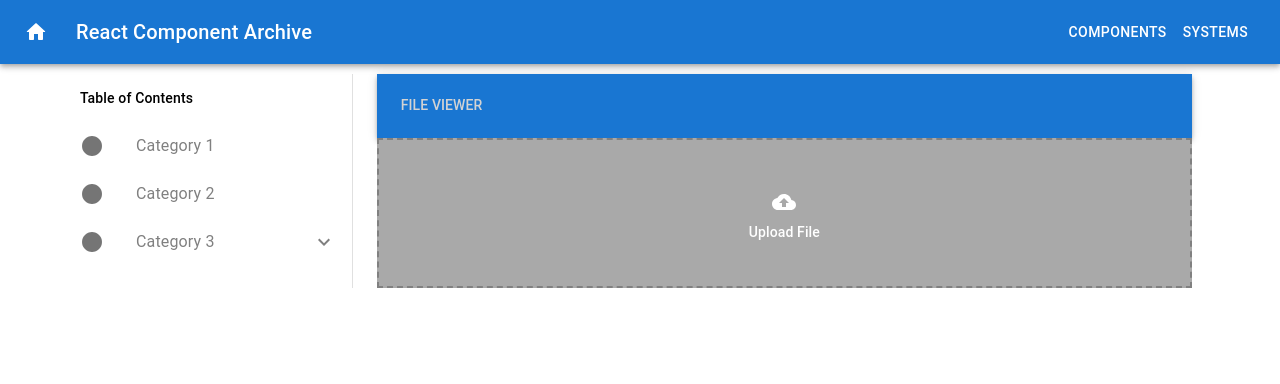
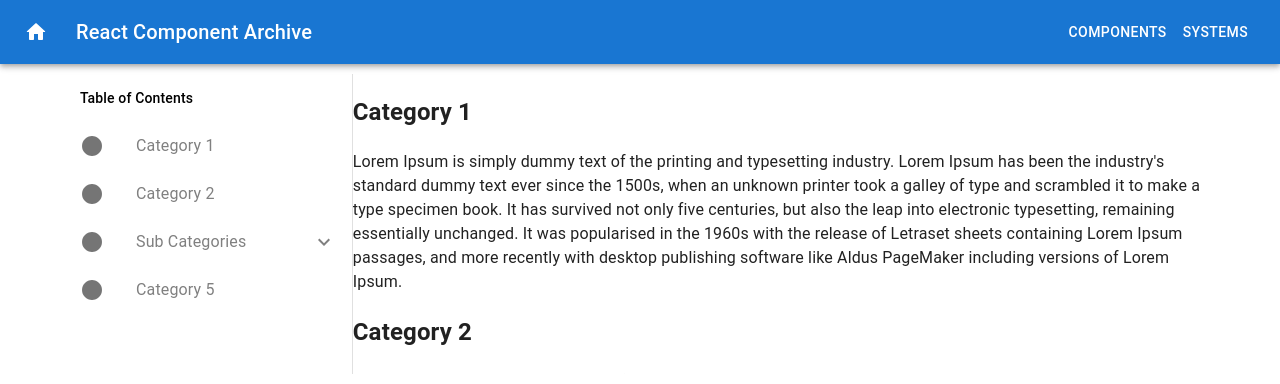
Before and after one commit to RichardPagnozzi/react-component-archive, a React (Create React App) app: page /TOC in a window 1280 px wide. Shown: the top 384 px of the page. Built offline with nearby package versions, Linux system fonts and the light colour scheme.

Commit message:
* Table of Contents is functional using a <div> in lieu of <textarea>

```diff
--- a/src/Components/File_Viewer/TOC/TableOfContents.tsx
+++ b/src/Components/File_Viewer/TOC/TableOfContents.tsx
@@ -1,5 +1,5 @@
 import * as React from 'react';
-import { ListSubheader, List, ListItemButton, ListItemIcon, ListItemText, Collapse} from '@mui/material/';
+import { ListSubheader, List, ListItemButton, ListItemIcon, ListItemText, Collapse } from '@mui/material/';
 import ExpandLess from '@mui/icons-material/ExpandLess';
 import ExpandMore from '@mui/icons-material/ExpandMore';
 import CircleSharpIcon from '@mui/icons-material/CircleSharp';
@@ -9,10 +9,32 @@
 export const TableOfContents = () => {
 
     const [openNested, setOpen] = React.useState(false);
+
+
+    const handleCat1Click = () => {
+        var element = document.getElementById("initial-header")
+        element!.scrollIntoView();
+    }
+    const handleCat2Click = () => {
+        var element = document.getElementById("second-header")
+        element!.scrollIntoView();
+    }
+    const handleCat3Click = () => {
+        var element = document.getElementById("third-header")
+        element!.scrollIntoView();
+    }
+    const handleCat4Click = () => {
+        var element = document.getElementById("fourth-header")
+        element!.scrollIntoView();
+    }
+    const handleCat5Click = () => {
+        var element = document.getElementById("fifth-header")
+        element!.scrollIntoView();
+    }
+
     const handleExpansionClick = () => {
         setOpen(!openNested);
     };
-
 
     return (
         <nav style={{ position: "sticky", top: "24px" }}>
@@ -21,42 +43,56 @@
                 component="nav"
                 aria-labelledby="nested-list-subheader"
                 subheader={
-                    <ListSubheader sx={{bgcolor:"inherit", color:"black"}}component="div" id="nested-list-subheader">
+                    <ListSubheader sx={{ bgcolor: "inherit", color: "black" }} component="div" id="nested-list-subheader">
                         Table of Contents
                     </ListSubheader>
                 }>
 
-                <ListItemButton sx={{color:"gray"}}>
+                <ListItemButton onClick={handleCat1Click} sx={{ color: "gray" }}>
                     <ListItemIcon>
                         <CircleSharpIcon />
                     </ListItemIcon>
                     <ListItemText primary="Category 1" />
                 </ListItemButton>
 
-                <ListItemButton sx={{color:"gray"}}>
+                <ListItemButton onClick={handleCat2Click} sx={{ color: "gray" }}>
                     <ListItemIcon>
                         <CircleSharpIcon />
                     </ListItemIcon>
                     <ListItemText primary="Category 2" />
                 </ListItemButton>
 
-                <ListItemButton onClick={handleExpansionClick} sx={{color:"gray"}}>
+                <ListItemButton onClick={handleExpansionClick} sx={{ color: "gray" }}>
                     <ListItemIcon>
                         <CircleSharpIcon />
                     </ListItemIcon>
-                    <ListItemText primary="Category 3" />
+                    <ListItemText primary="Sub Categories" />
                     {openNested ? <ExpandLess /> : <ExpandMore />}
                 </ListItemButton>
                 <Collapse in={openNested} timeout="auto" unmountOnExit>
                     <List component="div" disablePadding>
-                        <ListItemButton sx={{ pl: 4, color:"gray"}}>
+                        <ListItemButton onClick={handleCat3Click} sx={{ pl: 4, color: "gray" }}>
                             <ListItemIcon>
                                 <CircleSharpIcon />
                             </ListItemIcon>
-                            <ListItemText primary="Sub-Category 1" />
+                            <ListItemText primary="Category 3" />
+                        </ListItemButton>
+
+                        <ListItemButton onClick={handleCat4Click} sx={{ pl: 4, color: "gray" }}>
+                            <ListItemIcon>
+                                <CircleSharpIcon />
+                            </ListItemIcon>
+                            <ListItemText primary="Category 4" />
                         </ListItemButton>
                     </List>
                 </Collapse>
+
+                <ListItemButton onClick={handleCat5Click} sx={{ color: "gray" }}>
+                    <ListItemIcon>
+                        <CircleSharpIcon />
+                    </ListItemIcon>
+                    <ListItemText primary="Category 5" />
+                </ListItemButton>
 
             </List>
         </nav>
--- a/src/Components/File_Viewer/TOC/TableOfContentsDemo.tsx
+++ b/src/Components/File_Viewer/TOC/TableOfContentsDemo.tsx
@@ -6,16 +6,44 @@
 
 export const TableOfContentsDemo = () => {
 
+    const DummyText =
+        `Lorem Ipsum is simply dummy text of the printing and typesetting industry.
+     Lorem Ipsum has been the industry's standard dummy text ever since the 1500s,
+     when an unknown printer took a galley of type and scrambled it to make a type
+     specimen book. It has survived not only five centuries, but also the leap into electronic typesetting,
+     remaining essentially unchanged. It was popularised in the 1960s with the release of Letraset sheets
+     containing Lorem Ipsum passages, and more recently with desktop publishing software like Aldus PageMaker including versions of Lorem Ipsum.`;
 
+    let textbox =
+        <nav>
+            <h2 id="initial-header">Category 1</h2>
+            <p>{DummyText}</p>
+            <h2 id="second-header">Category 2</h2>
+            <p>{DummyText}</p>
+            <h2 id="third-header">Category 3</h2>
+            <p>{DummyText}</p>
+            <p>{DummyText}</p>
+            <h2 id="fourth-header">Category 4 </h2>
+            <p>{DummyText}</p>
+            <p>{DummyText}</p>
+            <p>{DummyText}</p>
+            <p>{DummyText}</p>
+            <h2 id="fifth-header">Category 5 </h2>
+            <p>{DummyText}</p>
+            <p>{DummyText}</p>
+        </nav>
 
     return (
         <div >
             <CssBaseline />
             <div style={{ padding: "10px" }}>
                 <Container sx={{ display: "flex", justifyContent: "space-between" }}>
-                    <div style={{ width: "25%", position: "sticky" }}><TableOfContents /></div>
+                    <div style={{ width: "25%", position: "sticky" }}>
+                        <TableOfContents />
+                    </div>
+
                     <Divider orientation="vertical" flexItem />
-                    <div style={{ width: "75%" }}><TextFileViewer /></div>
+                    <div style={{ width: "75%", overflow:"auto", height:"300px"}}>{textbox}</div>
                 </Container>
             </div>
         </div>
```
